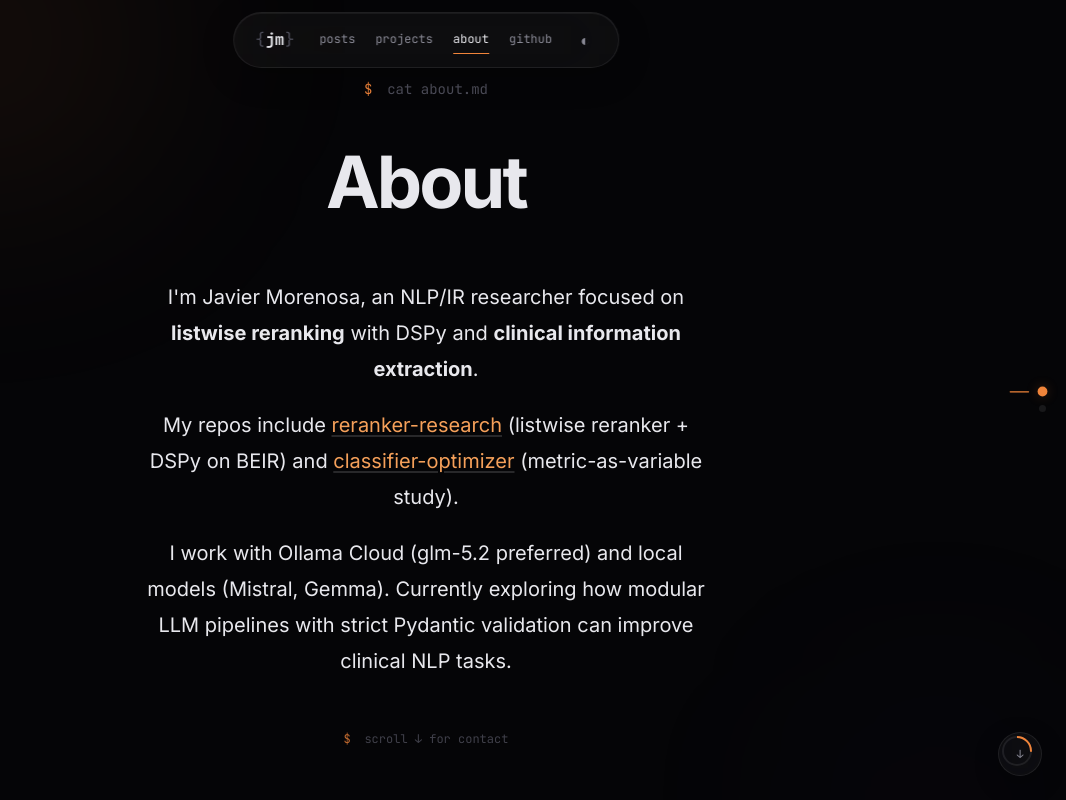
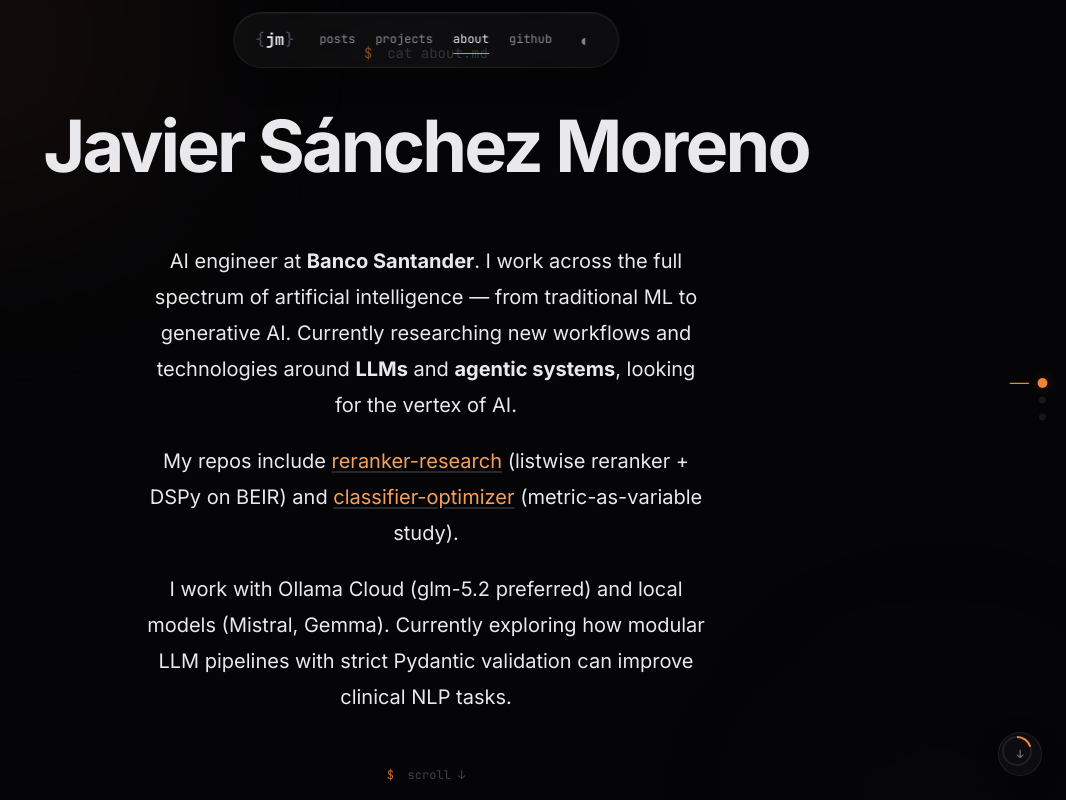
Before and after one commit to Javier-Morenosa/blog-vue, a Vue app: page /about in a window 1280 px wide. Shown: the whole page, without its empty margins (214-1280 px from the left). Built offline with nearby package versions, Linux system fonts and the light colour scheme.

Commit message:
update bio: AI engineer at Santander + manifesto panel + new post

```diff
--- a/index.html
+++ b/index.html
@@ -6,25 +6,25 @@
   <meta name="viewport" content="width=device-width, initial-scale=1.0" />
 
   <!-- Primary Meta Tags -->
-  <title>Javier Morenosa — NLP/IR Researcher Blog</title>
-  <meta name="title" content="Javier Morenosa — NLP/IR Researcher Blog" />
-  <meta name="description" content="NLP/IR researcher building listwise rerankers with DSPy. Writing about retrieval, clinical NLP, and local inference." />
-  <meta name="author" content="Javier Morenosa" />
-  <meta name="keywords" content="NLP, IR, reranking, DSPy, clinical NLP, retrieval, BEIR, Ollama, information extraction" />
+  <title>Javier Sánchez Moreno — AI Engineer Blog</title>
+  <meta name="title" content="Javier Sánchez Moreno — AI Engineer Blog" />
+  <meta name="description" content="AI engineer at Banco Santander. Exploring LLMs, agentic systems, and the vertex of artificial intelligence." />
+  <meta name="author" content="Javier Sánchez Moreno" />
+  <meta name="keywords" content="AI, LLM, agentic systems, generative AI, DSPy, NLP, Banco Santander, reranking, information retrieval, Ollama" />
 
   <!-- Open Graph / Facebook -->
   <meta property="og:type" content="website" />
   <meta property="og:url" content="https://javiermorenosa.dev/" />
-  <meta property="og:title" content="Javier Morenosa — NLP/IR Researcher Blog" />
-  <meta property="og:description" content="NLP/IR researcher building listwise rerankers with DSPy. Writing about retrieval, clinical NLP, and local inference." />
-  <meta property="og:site_name" content="Javier Morenosa" />
+  <meta property="og:title" content="Javier Sánchez Moreno — AI Engineer Blog" />
+  <meta property="og:description" content="AI engineer at Banco Santander. Exploring LLMs, agentic systems, and the vertex of artificial intelligence." />
+  <meta property="og:site_name" content="Javier Sánchez Moreno" />
   <meta property="og:locale" content="es_ES" />
 
   <!-- Twitter -->
   <meta name="twitter:card" content="summary" />
   <meta name="twitter:url" content="https://javiermorenosa.dev/" />
-  <meta name="twitter:title" content="Javier Morenosa — NLP/IR Researcher Blog" />
-  <meta name="twitter:description" content="NLP/IR researcher building listwise rerankers with DSPy. Writing about retrieval, clinical NLP, and local inference." />
+  <meta name="twitter:title" content="Javier Sánchez Moreno — AI Engineer Blog" />
+  <meta name="twitter:description" content="AI engineer at Banco Santander. Exploring LLMs, agentic systems, and the vertex of artificial intelligence." />
 
   <!-- RSS -->
   <link rel="alternate" type="application/rss+xml" title="Javier Morenosa Blog" href="/rss.xml" />
--- a/src/App.vue
+++ b/src/App.vue
@@ -44,6 +44,12 @@ watch(() => route.path, () => {
       <RouterView />
     </div>
     <AutoScroll />
+    <footer class="footer">
+      <p class="mono footer-text">
+        <span class="text-tertiary">$</span> javier sánchez moreno
+        <span class="text-tertiary">— ai engineer · santander</span>
+      </p>
+    </footer>
   </div>
 </template>
 
@@ -54,4 +60,8 @@ watch(() => route.path, () => {
   height: 100vh;
   overflow: hidden;
 }
+
+.footer {
+  display: none;
+}
 </style>
--- a/src/data/posts.js
+++ b/src/data/posts.js
@@ -101,5 +101,38 @@ This is critical for RAG pipelines. The default 2048 is too small for most real-
 ## Quantization
 
 Q4_K_M is the sweet spot. Q8 is marginally better but 2x the size. Q3 starts losing reasoning ability.`
+  },
+  {
+    slug: 'agentic-systems-exploration',
+    title: 'Exploring the vertex of agentic AI',
+    excerpt: 'Notas sobre sistemas agénticos, nuevos flujos de trabajo con LLMs, y dónde está el frontera de la IA generativa en producción.',
+    date: '2026-08-28',
+    tags: ['llm', 'agents', 'generative-ai'],
+    readingTime: 7,
+    body: `# Exploring the vertex of agentic AI
+
+Working with generative AI at scale means moving beyond single-prompt calls. Agentic systems — where LLMs orchestrate tools, reason over multi-step flows, and self-correct — are where the real frontier is.
+
+## What changes with agents
+
+Traditional ML: you train a model, deploy it, it predicts. Done.
+
+Agentic AI: the model decides what to do, calls tools, observes results, and iterates. The prompt is no longer a static instruction — it's a program.
+
+## Key patterns I'm exploring
+
+- **ReAct**: reasoning + acting in interleaved loops
+- **Tool-augmented generation**: LLMs calling APIs, databases, code interpreters
+- **Multi-agent orchestration**: specialized agents collaborating on complex tasks
+
+## The challenge at production scale
+
+At Santander, the bar for reliability is high. Agentic systems that work in demos often fail in production because:
+
+1. Tool calls have side effects that compound errors
+2. Latency multiplies with each reasoning step
+3. Evaluation is harder — you can't just check the final output
+
+The vertex of AI isn't a bigger model. It's better orchestration.`
   }
 ]
--- a/src/views/About.vue
+++ b/src/views/About.vue
@@ -9,13 +9,15 @@
         <p class="hero-prompt mono text-tertiary">
           <span class="prompt-char">$</span> cat about.md
         </p>
-        <h1 class="hero-title">About</h1>
+        <h1 class="hero-title">Javier Sánchez Moreno</h1>
 
         <div class="about-text">
           <p>
-            I'm Javier Morenosa, an NLP/IR researcher focused on
-            <strong>listwise reranking</strong> with DSPy and
-            <strong>clinical information extraction</strong>.
+            AI engineer at <strong>Banco Santander</strong>. I work across the
+            full spectrum of artificial intelligence — from traditional ML to
+            generative AI. Currently researching new workflows and technologies
+            around <strong>LLMs</strong> and <strong>agentic systems</strong>,
+            looking for the vertex of AI.
           </p>
 
           <p>
@@ -34,7 +36,25 @@
         </div>
 
         <p class="scroll-hint mono text-tertiary">
-          <span class="prompt-char">$</span> scroll ↓ for contact
+          <span class="prompt-char">$</span> scroll ↓
+        </p>
+      </div>
+    </section>
+
+    <!-- Manifesto panel -->
+    <section class="panel manifesto-panel">
+      <div class="manifesto-content">
+        <p class="manifesto-label mono text-tertiary">
+          <span class="prompt-char">$</span> echo $BLOG_PURPOSE
+        </p>
+        <p class="manifesto-text">
+          This blog exists as an act of sharing — thoughts, knowledge, and
+          experiments with the community.
+        </p>
+        <p class="manifesto-text">
+          The design parodies the infinite auto-scrolling that so effectively
+          captures human attention. You came here to read. The scroll keeps
+          you reading. Whether that's a feature or a bug is up to you.
         </p>
       </div>
     </section>
@@ -118,6 +138,26 @@
   50% { transform: translateY(6px); opacity: 1; }
 }
 
+/* ── Manifesto ──────────────────────────────────────── */
+.manifesto-content {
+  max-width: 560px;
+  text-align: center;
+}
+
+.manifesto-label {
+  font-size: var(--font-size-xs);
+  text-transform: uppercase;
+  letter-spacing: 0.05em;
+  margin-bottom: 2rem;
+}
+
+.manifesto-text {
+  font-size: var(--font-size-lg);
+  line-height: var(--line-height-relaxed);
+  color: var(--text-secondary);
+  margin-bottom: 1.5rem;
+}
+
 /* ── Contact ────────────────────────────────────────── */
 .contact-content {
   max-width: 480px;
@@ -162,7 +202,7 @@
     font-size: var(--font-size-3xl);
   }
 
-  .about-text {
+  .about-text, .manifesto-text {
     font-size: var(--font-size-base);
   }
 }
--- a/src/views/Home.vue
+++ b/src/views/Home.vue
@@ -22,11 +22,11 @@ function formatDate(dateStr) {
           <span class="prompt-char">$</span> whoami
         </p>
         <h1 class="hero-title">
-          Javier<br>Morenosa
+          Javier<br>Sánchez Moreno
         </h1>
         <p class="hero-subtitle text-secondary">
-          NLP/IR researcher building listwise rerankers with DSPy.
-          Writing about retrieval, clinical NLP, and local inference.
+          AI engineer at Banco Santander. Exploring LLMs, agentic systems,
+          and the vertex of artificial intelligence.
         </p>
         <p class="scroll-hint mono text-tertiary">
           <span class="prompt-char">$</span> scroll ↓ or wait
```
